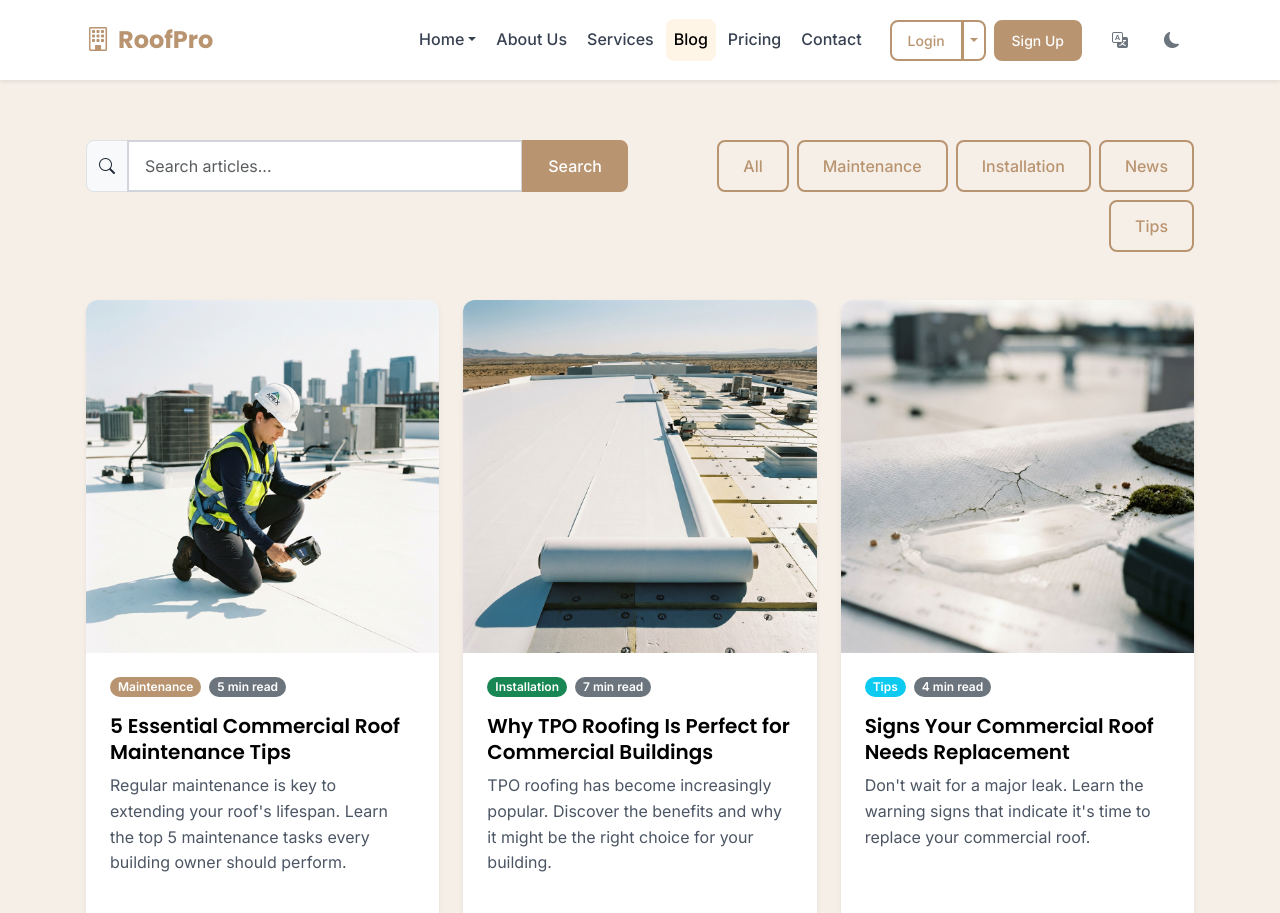
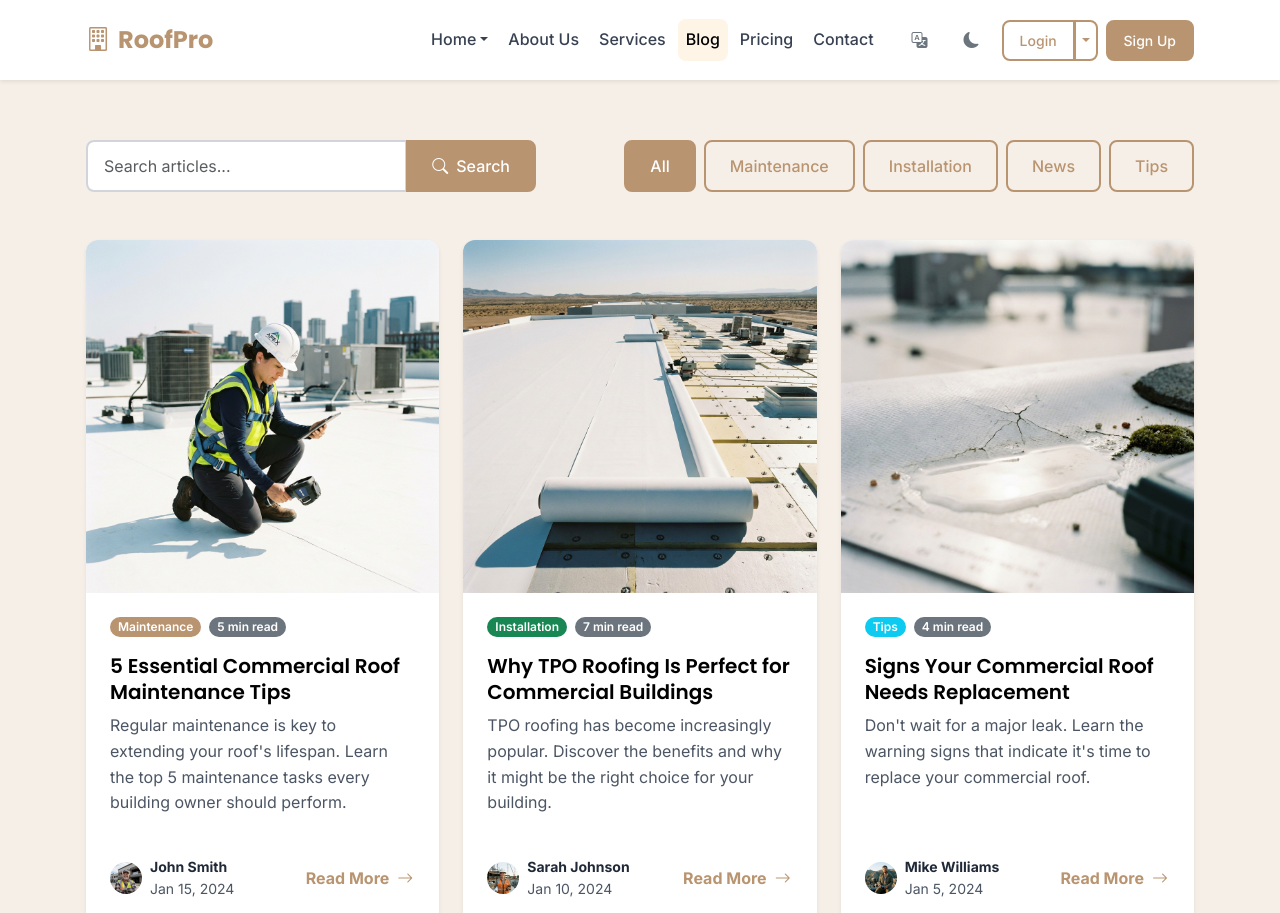
Before and after one commit to Client-Projects-HTML/project-8, a plain HTML site: page blog.html in a window 1280 px wide. Shown: the top 913 px of the page. Drawn offline with nearby package versions, Linux system fonts and the light colour scheme.

Commit message:
Introduce main.js for centralized interactive functionality, refactor navigation elements for improved responsiveness, and add a favicon

```diff
--- a/blog.html
+++ b/blog.html
@@ -67,6 +67,7 @@
                                     class="bi bi-shield-lock me-2 text-primary"></i>Admin Dashboard</a></li>
                     </ul>
                 </div>
+
                 <button class="btn btn-icon btn-outline-secondary" id="rtl-toggle" aria-label="Toggle RTL mode"
                     title="RTL Mode">
                     <i class="bi bi-translate"></i>
@@ -75,6 +76,23 @@
                     title="Dark Mode">
                     <i class="bi bi-moon-fill"></i>
                 </button>
+
+                <!-- Desktop Login/Sign Up -->
+                <div class="d-none d-lg-flex align-items-center gap-2">
+                    <div class="btn-group">
+                        <a href="login.html" class="btn btn-outline-primary btn-sm">Login</a>
+                        <button type="button"
+                            class="btn btn-outline-primary dropdown-toggle dropdown-toggle-split btn-sm"
+                            data-bs-toggle="dropdown" aria-expanded="false">
+                            <span class="visually-hidden">Toggle Dropdown</span>
+                        </button>
+                        <ul class="dropdown-menu dropdown-menu-end shadow">
+                            <li><a class="dropdown-item" href="client-dashboard/index.html">Client Dashboard</a></li>
+                            <li><a class="dropdown-item" href="admin-dashboard/index.html">Admin Dashboard</a></li>
+                        </ul>
+                    </div>
+                    <a class="btn btn-primary btn-sm" href="signup.html">Sign Up</a>
+                </div>
             </div>
 
             <div class="offcanvas offcanvas-start mobile-sidebar-menu" tabindex="-1" id="offcanvasNavbar"
@@ -128,22 +146,8 @@
                         <li class="nav-item">
                             <a class="nav-link" href="contact.html">Contact</a>
                         </li>
-                        <li class="nav-item ms-lg-3 mt-3 mt-lg-0 d-lg-flex align-items-center gap-2">
-                            <div class="btn-group w-100 w-lg-auto d-none d-lg-flex">
-                                <a href="login.html" class="btn btn-outline-primary btn-sm">Login</a>
-                                <button type="button"
-                                    class="btn btn-outline-primary dropdown-toggle dropdown-toggle-split btn-sm"
-                                    data-bs-toggle="dropdown" aria-expanded="false">
-                                    <span class="visually-hidden">Toggle Dropdown</span>
-                                </button>
-                                <ul class="dropdown-menu">
-                                    <li><a class="dropdown-item" href="client-dashboard/index.html">Client Dashboard</a>
-                                    </li>
-                                    <li><a class="dropdown-item" href="admin-dashboard/index.html">Admin Dashboard</a>
-                                    </li>
-                                </ul>
-                            </div>
-                            <a class="btn btn-primary w-100 w-lg-auto mt-2 mt-lg-0 btn-sm" href="signup.html">
+                        <li class="nav-item d-lg-none mt-3">
+                            <a class="btn btn-primary w-100 btn-sm" href="signup.html">
                                 Sign Up
                             </a>
                         </li>
@@ -159,23 +163,23 @@
         <section class="section pt-5 pb-5" aria-label="Blog Posts">
             <div class="container">
                 <!-- Search & Filter -->
-                <div class="row g-4 mb-5">
-                    <div class="col-md-6">
+                <div class="d-flex flex-column flex-lg-row align-items-lg-center gap-4 justify-content-between mb-5">
+                    <div class="flex-grow-1" style="max-width: 450px;">
                         <div class="input-group">
-                            <span class="input-group-text"><i class="bi bi-search"></i></span>
                             <input type="search" class="form-control" placeholder="Search articles..."
                                 aria-label="Search">
-                            <button class="btn btn-primary" type="button">Search</button>
+                            <button class="btn btn-primary d-flex align-items-center gap-2" type="button">
+                                <i class="bi bi-search"></i>
+                                <span>Search</span>
+                            </button>
                         </div>
                     </div>
-                    <div class="col-md-6">
-                        <div class="d-flex gap-2 flex-wrap justify-content-md-end">
-                            <button class="btn btn-outline-primary" data-filter="all">All</button>
-                            <button class="btn btn-outline-primary" data-filter="maintenance">Maintenance</button>
-                            <button class="btn btn-outline-primary" data-filter="installation">Installation</button>
-                            <button class="btn btn-outline-primary" data-filter="news">News</button>
-                            <button class="btn btn-outline-primary" data-filter="tips">Tips</button>
-                        </div>
+                    <div class="d-flex gap-2 flex-wrap">
+                        <button class="btn btn-outline-primary active" data-filter="all">All</button>
+                        <button class="btn btn-outline-primary" data-filter="maintenance">Maintenance</button>
+                        <button class="btn btn-outline-primary" data-filter="installation">Installation</button>
+                        <button class="btn btn-outline-primary" data-filter="news">News</button>
+                        <button class="btn btn-outline-primary" data-filter="tips">Tips</button>
                     </div>
                 </div>
 
```
Also changed, not shown: 404.html (+5 -3 lines), about.html (+20 -16 lines), assets/js/main.js (+4 -4 lines), blog-details.html (+20 -16 lines), contact.html (+20 -16 lines), index-2.html (+20 -18 lines), index.html (+20 -18 lines), pricing.html (+20 -16 lines), service-details.html (+20 -16 lines), services.html (+20 -16 lines), assets/images/favicon.svg.
